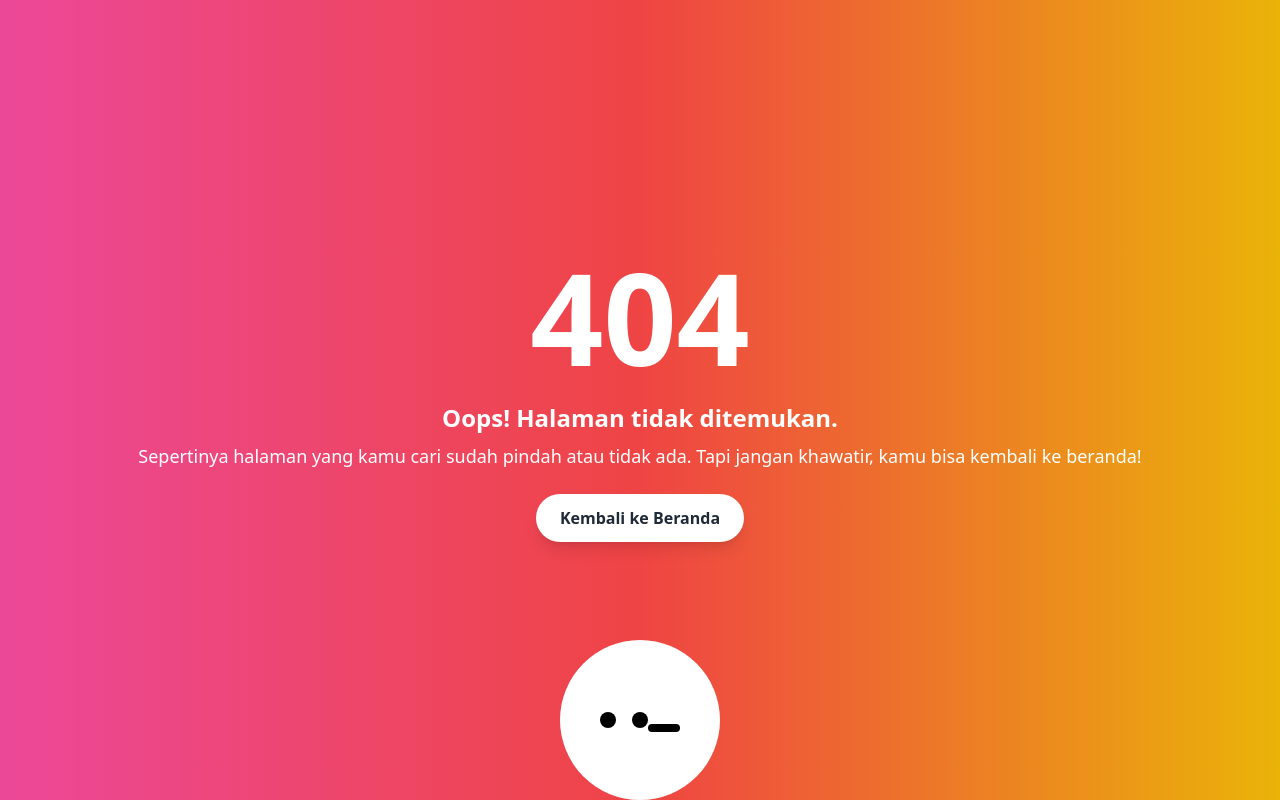
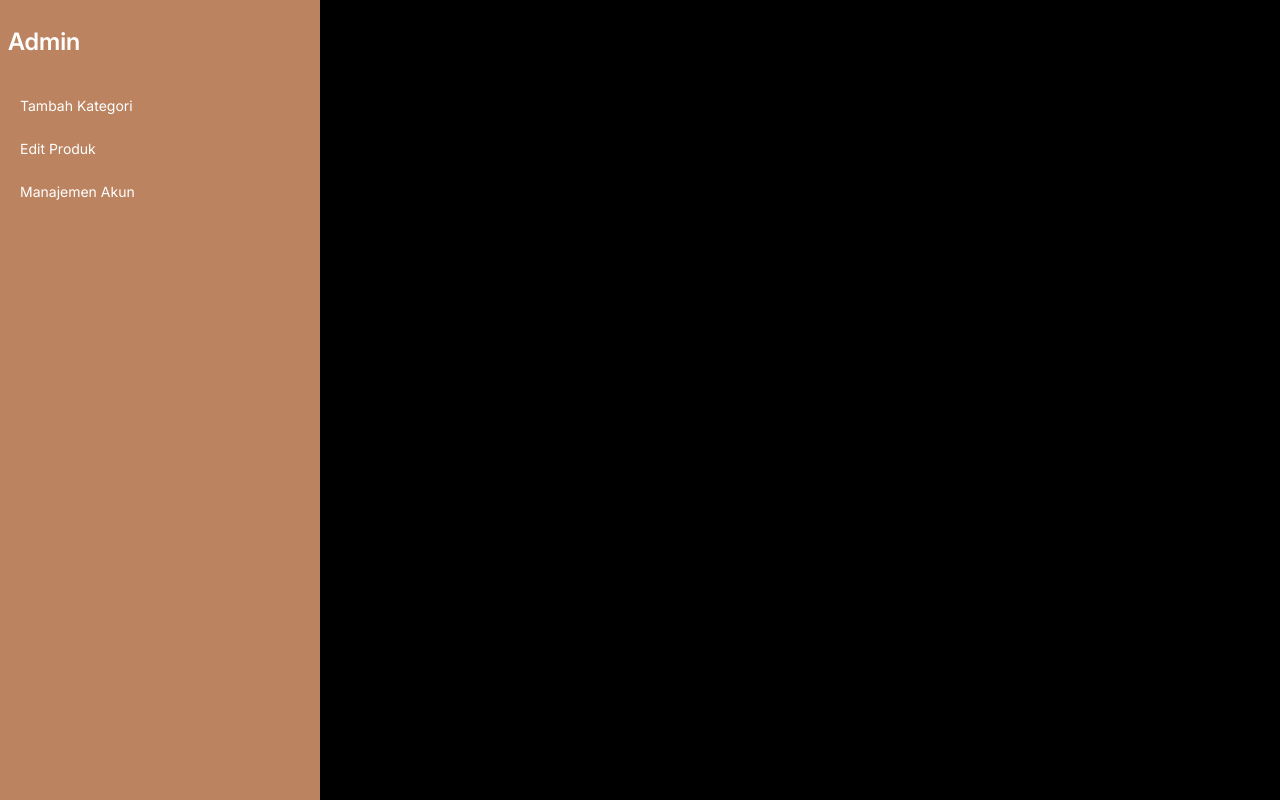
Before and after one commit to Zimhiii/LKKMO-FRONTEND-KEl4, a React (Vite) app: page /admin in a window 1280 px wide. Before the commit this address had no page. Built offline with nearby package versions, Linux system fonts and the light colour scheme.

Commit message:
add sidebar in admin layout

```diff
--- /dev/null
+++ b/src/Components/AdminComponents/Sidebar.jsx
@@ -0,0 +1,21 @@
+import React from "react";
+import { Link } from "react-router-dom";
+
+export default function Sidebar() {
+  return (
+    <div className="w-4/12 min-h-screen bg-[#BB8360] text-white font-inter">
+      <h1 className="text-[24px] my-[24px] px-[8px] font-semibold">Admin</h1>
+      <div className="self-start  flex flex-col">
+        <Link className="py-[11px] px-[20px] text-[14px] hover:bg-[#8d6349]">
+          Tambah Kategori
+        </Link>
+        <Link className="py-[11px] px-[20px] text-[14px] hover:bg-[#8d6349]">
+          Edit Produk
+        </Link>
+        <Link className="py-[11px] px-[20px] text-[14px] hover:bg-[#8d6349]">
+          Manajemen Akun
+        </Link>
+      </div>
+    </div>
+  );
+}
--- a/src/Components/All/CardItem.jsx
+++ b/src/Components/All/CardItem.jsx
@@ -1,6 +1,6 @@
 import React, { useState } from "react";
 import { FaRegHeart } from "react-icons/fa";
-import cardImg from "../../assets/cardImgEX.png";
+import cardImg from "../../assets/ProductImg.png";
 import { BiSolidCart } from "react-icons/bi";
 import { CiHeart } from "react-icons/ci";
 import { Link, useParams } from "react-router-dom";
--- /dev/null
+++ b/src/Layouts/AdminLayout.jsx
@@ -0,0 +1,11 @@
+import React, { useRef } from "react";
+import Sidebar from "../Components/AdminComponents/Sidebar";
+
+export default function AdminLayout() {
+  return (
+    <div className="flex ">
+      <Sidebar />
+      <div className="bg-black w-full"> test </div>
+    </div>
+  );
+}
--- a/src/index.css
+++ b/src/index.css
@@ -15,3 +15,7 @@
   font-family: "Cerotta";
   src: url("./fonts/CerottaPersonalUseOnly-0vW5d.otf") format("opentype");
 }
+@font-face {
+  font-family: "Inter";
+  src: url("./fonts/inter.ttf") format("truetype");
+}
--- a/tailwind.config.js
+++ b/tailwind.config.js
@@ -8,6 +8,7 @@ export default {
         montserrat: ["Montserrat", "sans-serif"],
         boruna: ["Boruna", "sans-serif"],
         cerotta: ["Cerotta", "sans-serif"],
+        inter: ["Inter", "sans-serif"],
       },
     },
   },
```
Also changed, not shown: src/route.jsx (+8 -0 lines), src/fonts/inter.ttf (added).
